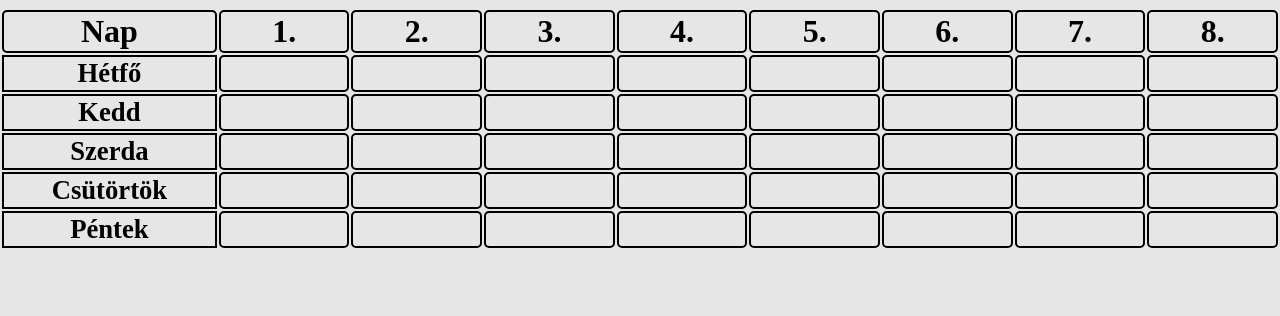
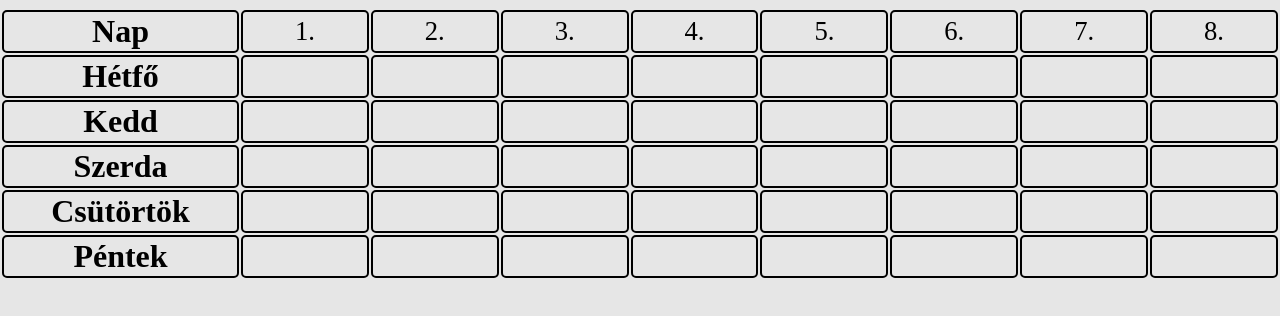
Before and after one commit to gicziunicorn/orarend-generator, a plain HTML site: page index.html in a window 1280 px wide. Shown: the part 108-424 px from the top of the page. Drawn offline with Linux system fonts and the light colour scheme.

Commit message:
Add files via upload

```diff
--- a/index.css
+++ b/index.css
@@ -50,7 +50,9 @@ td
 {
     width: 100vw;
     font-size: 20pt;
-    border: solid,black,1px;
+    border: solid,black,2px;
+    border-radius: 5px;
+    text-align: center;
 }
 
 #toggleColorschemeButton
--- a/index.html
+++ b/index.html
@@ -46,71 +46,71 @@
 </header>
     <div id="elsodiv">
         <table>
-        <tr>
-            <th id="nap">Nap</th>
-            <th id="">1.</th>
-            <th id="">2.</th>
-            <th id="">3.</th>
-            <th id="">4.</th>
-            <th id="">5.</th>
-        <th id="">6.</th>
-        <th id="">7.</th>
-        <th id="">8.</th>
+            <tr>
+    <th id="nap">Nap</th>
+    <td id="">1.</td>
+    <td id="">2.</td>
+    <td id="">3.</td>
+    <td id="">4.</td>
+    <td id="">5.</td>
+    <td id="">6.</td>
+    <td id="">7.</td>
+    <td id="">8.</td>
         </tr>
         <tr>
-         <td id="nap">Hétfő</td>
-         <th id=""></th>
-         <th id=""></th>
-         <th id=""></th>
-         <th id=""></th>
-         <th id=""></th>
-     <th id=""></th>
-     <th id=""></th>
-     <th id=""></th>
+        <th id="nap">Hétfő</th>
+        <td id=""></td>
+        <td id=""></td>
+        <td id=""></td>
+        <td id=""></td>
+        <td id=""></td>
+        <td id=""></td>
+        <td id=""></td>
+        <td id=""></td>
          </tr>
          <tr>
-             <td id="nap">Kedd</td>
-             <th id=""></th>
-             <th id=""></th>
-             <th id=""></th>
-             <th id=""></th>
-             <th id=""></th>
-         <th id=""></th>
-         <th id=""></th>
-         <th id=""></th>
+            <th id="nap">Kedd</th>
+            <td id=""></td>
+            <td id=""></td>
+            <td id=""></td>
+            <td id=""></td>
+            <td id=""></td>
+            <td id=""></td>
+            <td id=""></td>
+            <td id=""></td>
              </tr>
              <tr>
-                 <td id="nap">Szerda</td>
-                 <th id=""></th>
-                 <th id=""></th>
-                 <th id=""></th>
-                 <th id=""></th>
-                 <th id=""></th>
-             <th id=""></th>
-             <th id=""></th>
-             <th id=""></th>
-                 </tr>
+                <th id="nap">Szerda</th>
+                <td id=""></td>
+                <td id=""></td>
+                <td id=""></td>
+                <td id=""></td>
+                <td id=""></td>
+                <td id=""></td>
+                <td id=""></td>
+                <td id=""></td>
+                </tr>
                  <tr>
-                     <td id="nap">Csütörtök</td>
-                     <th id=""></th>
-                     <th id=""></th>
-                     <th id=""></th>
-                     <th id=""></th>
-                     <th id=""></th>
-                 <th id=""></th>
-                 <th id=""></th>
-                 <th id=""></th>
+                    <th id="nap">Csütörtök</th>
+                    <td id=""></td>
+                    <td id=""></td>
+                    <td id=""></td>
+                    <td id=""></td>
+                    <td id=""></td>
+                    <td id=""></td>
+                    <td id=""></td>
+                    <td id=""></td>
                      </tr>
                      <tr>
-                         <td id="nap">Péntek</td>
-                         <th id=""></th>
-                         <th id=""></th>
-                         <th id=""></th>
-                         <th id=""></th>
-                         <th id=""></th>
-                     <th id=""></th>
-                     <th id=""></th>
-                     <th id=""></th>
+                        <th id="nap">Péntek</th>
+                        <td id=""></td>
+                        <td id=""></td>
+                        <td id=""></td>
+                        <td id=""></td>
+                        <td id=""></td>
+                        <td id=""></td>
+                        <td id=""></td>
+                        <td id=""></td>
                          </tr>
          </table>
         </div>
```
